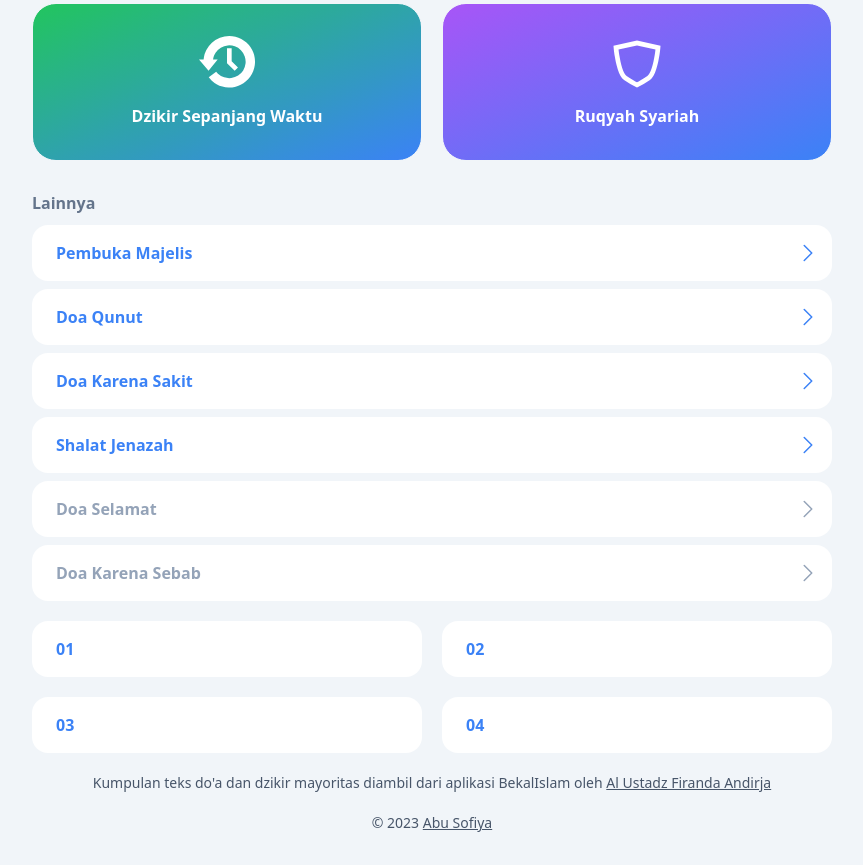
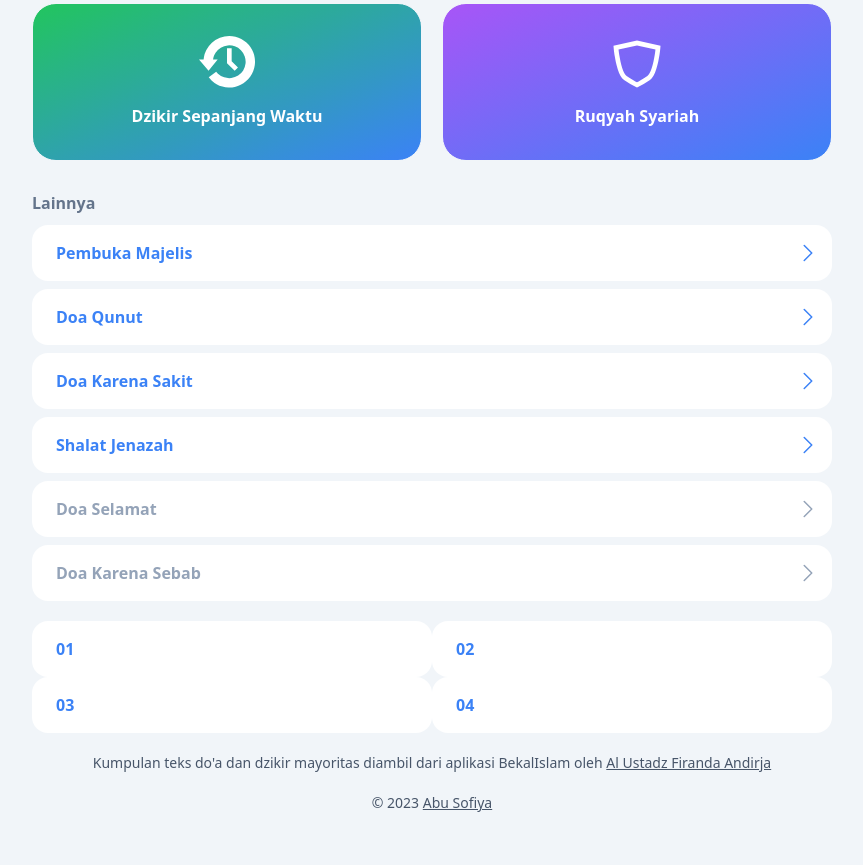
Before and after one commit to nanangsb/doa, a plain HTML site: page index.html in a window 1280 px wide. Shown: the part 453-1318 px from the top of the page, without its empty margins (208-1071 px from the left). Drawn offline with Linux system fonts and the light colour scheme.

Commit message:
Update index.html

```diff
--- a/index.html
+++ b/index.html
@@ -96,7 +96,7 @@
             </svg>
         </div>
     </div>
-    <div class="grid grid-cols-2 grid-rows-2 gap-5">
+    <div class="grid grid-cols-2 grid-rows-2">
   <div class="menu-other-active">01</div>
   <div class="menu-other-active">02</div>
   <div class="menu-other-active">03</div>
```
